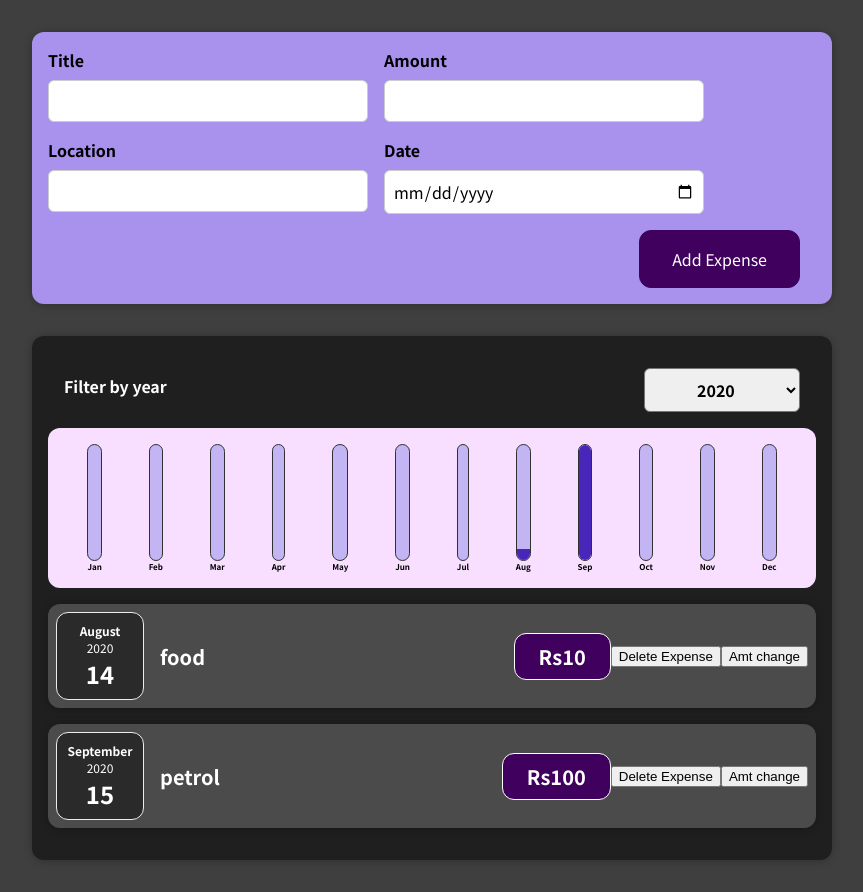
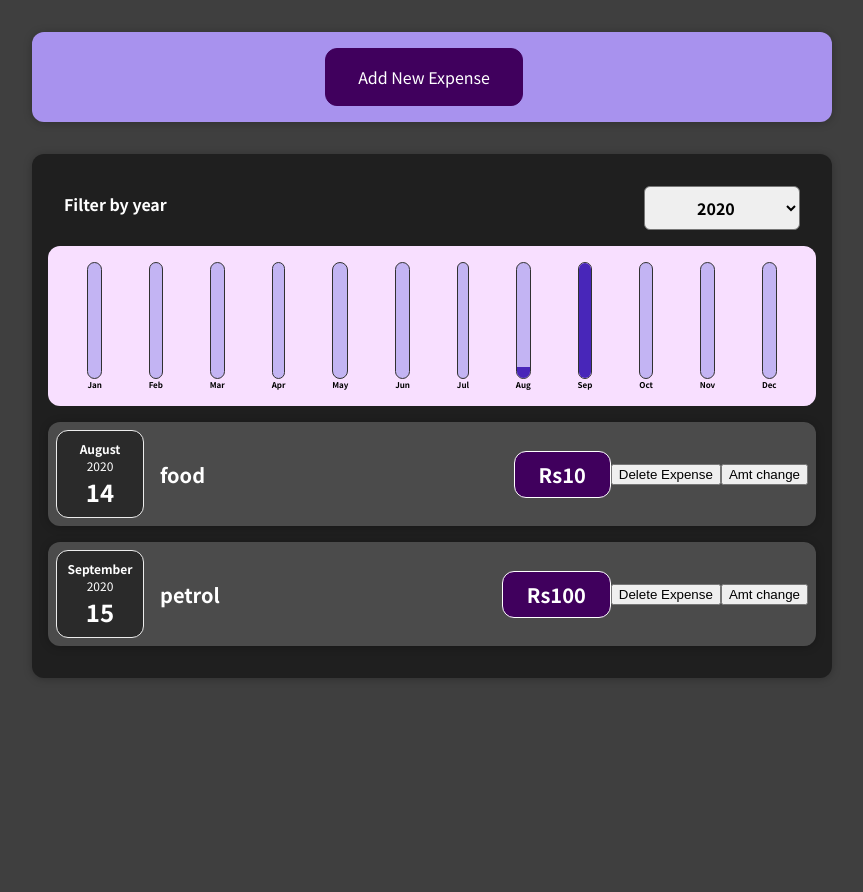
Before and after one commit to Anjali240701/ExpenseItem, a React (Create React App) app: page / in a window 1280 px wide. Shown: the whole page, without its empty margins (208-1071 px from the left). After the commit the page ends 800 px from the top, so only its background shows below. Built offline with nearby package versions, Linux system fonts and the light colour scheme.

Commit message:
Add files via upload

```diff
--- a/src/component/NewExpense/ExpenseForm.js
+++ b/src/component/NewExpense/ExpenseForm.js
@@ -28,7 +28,7 @@ const ExpenseForm = (props) => {
     event.preventDefault();
     const expenseData = {
       title: enteredTitle,
-      amount: enteredAmount,
+      amount: + enteredAmount,
       date: new Date(enteredDate),
       location: enteredLocation,
 
@@ -79,6 +79,7 @@ props.onSaveExpenseData(expenseData);
         </div>
       </div>
       <div className='new-expense__actions'>
+        <button type="button" onClick={props.onCancel}>Cancel</button>
         <button type='submit'>Add Expense</button>
       </div>
     </form>
--- a/src/component/NewExpense/NewExpense.js
+++ b/src/component/NewExpense/NewExpense.js
@@ -1,18 +1,39 @@
-import React from 'react';
+import React, { useState } from 'react';
+
 import ExpenseForm from './ExpenseForm';
 import './NewExpense.css';
 
 const NewExpense = (props) => {
-    const saveExpenseDatahandler = (enteredexpenseData)=> {
+  const [isEditing, setIsEditing] = useState(false);
+
+  const saveExpenseDataHandler = (enteredExpenseData) => {
     const expenseData = {
-            ...enteredexpenseData,
-            id: Math.random().toString()
+      ...enteredExpenseData,
+      id: Math.random().toString(),
     };
     props.onAddExpense(expenseData);
+    setIsEditing(false);
   };
+
+  const startEditingHandler = () => {
+    setIsEditing(true);
+  };
+
+  const stopEditingHandler = () => {
+    setIsEditing(false);
+  };
+
   return (
     <div className='new-expense'>
-            <ExpenseForm onSaveExpenseData={saveExpenseDatahandler}/>
+      {!isEditing && (
+        <button onClick={startEditingHandler}>Add New Expense</button>
+      )}
+      {isEditing && (
+        <ExpenseForm
+          onSaveExpenseData={saveExpenseDataHandler}
+          onCancel={stopEditingHandler}
+        />
+      )}
     </div>
   );
 };
```
Lines whose indentation alone changed are shown as unchanged.
